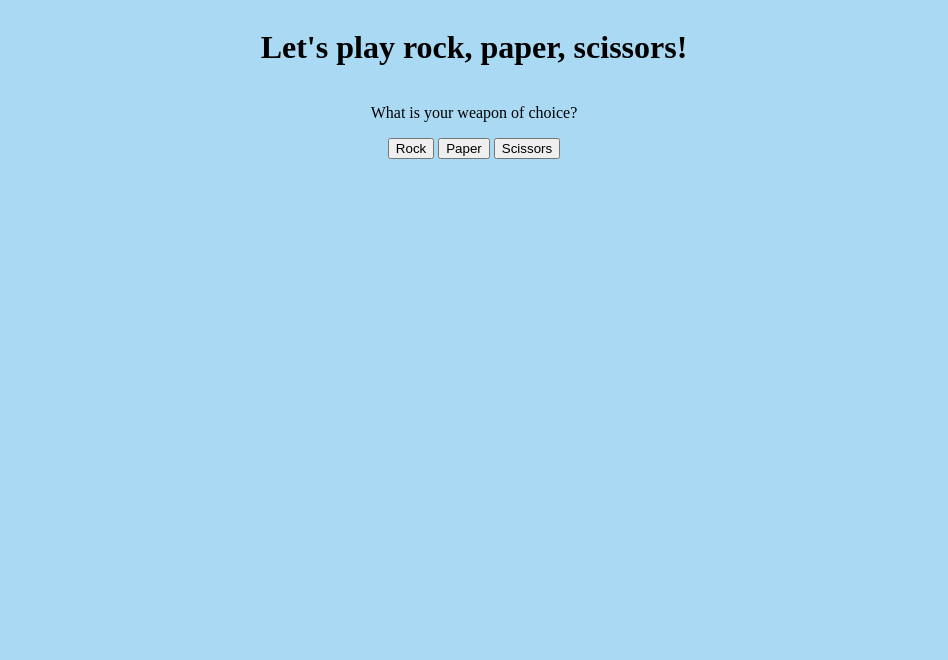
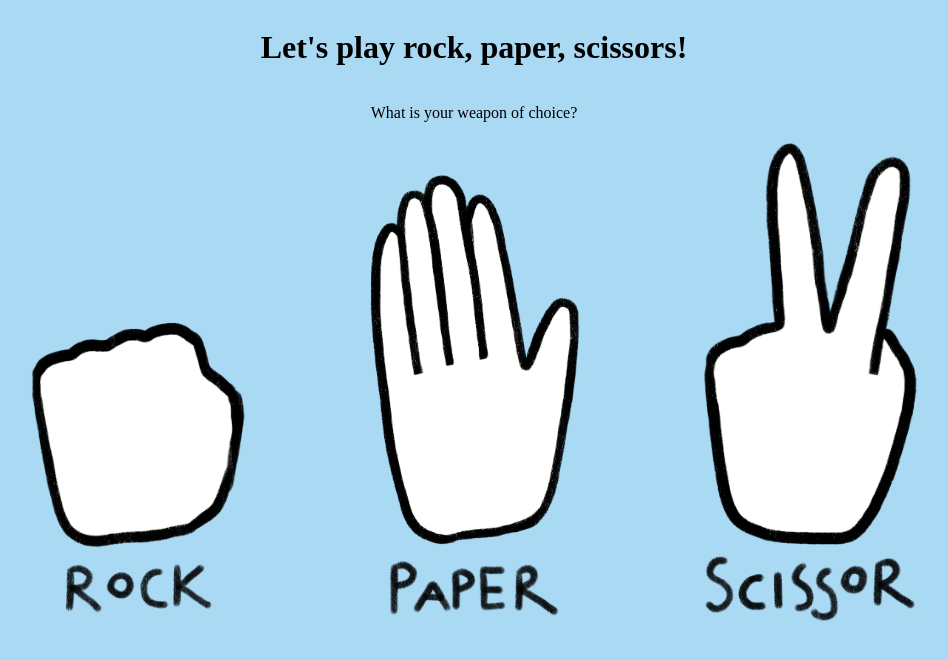
Before and after one commit to heikkuj/Python-RPS, a Flask app: page / in a window 1280 px wide. Shown: the top 660 px of the page, without its empty margins (166-1114 px from the left). Run offline with Flask 3, Linux system fonts and the light colour scheme.

Commit message:
added and styled images for player choice

```diff
--- a/app.py
+++ b/app.py
@@ -1,10 +1,15 @@
 import random
 import sys
+from lib2to3.btm_utils import reduce_tree
+
 from flask import Flask, render_template, request
 app = Flask(__name__)
 @app.route('/')
-def index():
+def start():
     return render_template('start.html')
+
+def results():
+    return render_template('results.html')
 
 
 def get_user_choice():
--- a/static/style.css
+++ b/static/style.css
@@ -2,7 +2,7 @@ body {
     background-color: #aad9f3;
 }
 
-.flex {
+.center-text {
     display: flex;
     flex-flow: column wrap;
     align-content: center;
@@ -10,3 +10,22 @@ body {
 
     text-align: center;
 }
+
+.center-choice {
+    display: flex;
+    flex-flow: row nowrap;
+    justify-content: center;
+    align-items: baseline;
+
+    padding-inline: 10vw;
+}
+
+button {
+    background-color: transparent;
+    border: none;
+}
+
+img {
+    width: 17vw;
+    height: auto;
+}
--- a/templates/start.html
+++ b/templates/start.html
@@ -7,14 +7,23 @@
     <title>Start</title>
 </head>
 <body>
-    <div class="flex">
+    <div class="center-text">
         <h1>Let's play rock, paper, scissors!</h1>
         <p>What is your weapon of choice?</p>
-        <div class="">
-            <button>Rock</button>
-            <button>Paper</button>
-            <button>Scissors</button>
-        </div>
+    </div>
+    <div class="center-choice">
+        <button class="rock">
+            <img alt="Line drawing of a closed fist for 'rock'" src="../static/Rock.png">
+            <img alt="Rock" src="../static/Rock-text.png">
+        </button>
+        <button class="paper">
+            <img alt="Line drawing of an open hand for 'paper'" src="../static/Paper.png">
+            <img alt="Paper" src="../static/Paper-text.png">
+        </button>
+        <button class="scissor">
+            <img alt="Line drawing of a hand making a scissor gesture" src="../static/Scissor.png">
+            <img alt="Scissor" src="../static/Scissor-text.png">
+        </button>
     </div>
 
 </body>
```
Also changed, not shown: templates/results.html (added, +12 -0 lines), static/Dots.png (added), static/One-text.png (added), static/Paper-text.png (added), static/Paper.png (added), static/Rock-text.png (added), static/Rock.png (added), static/Scissor-text.png (added), static/Scissor.png (added), static/Shoot-text.png (added), static/Three-text.png (added), static/Two-text.png (added).
